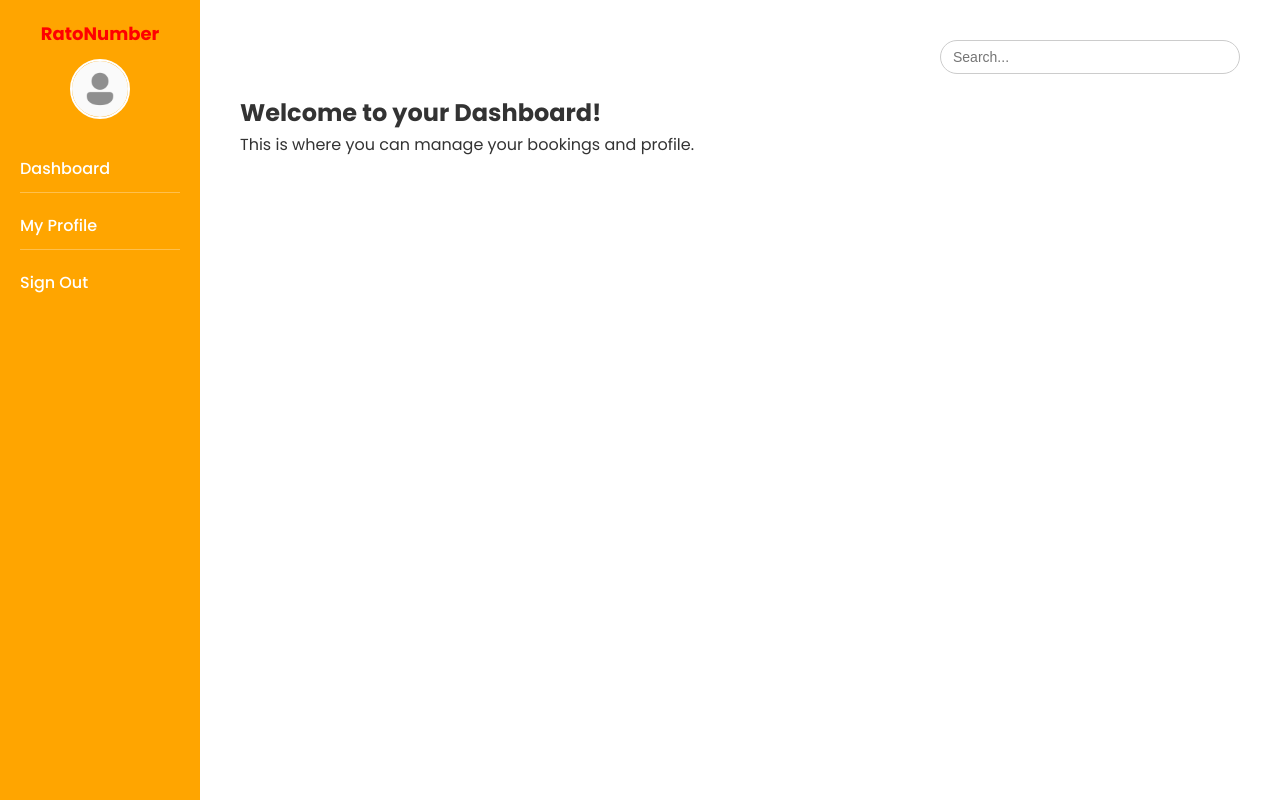
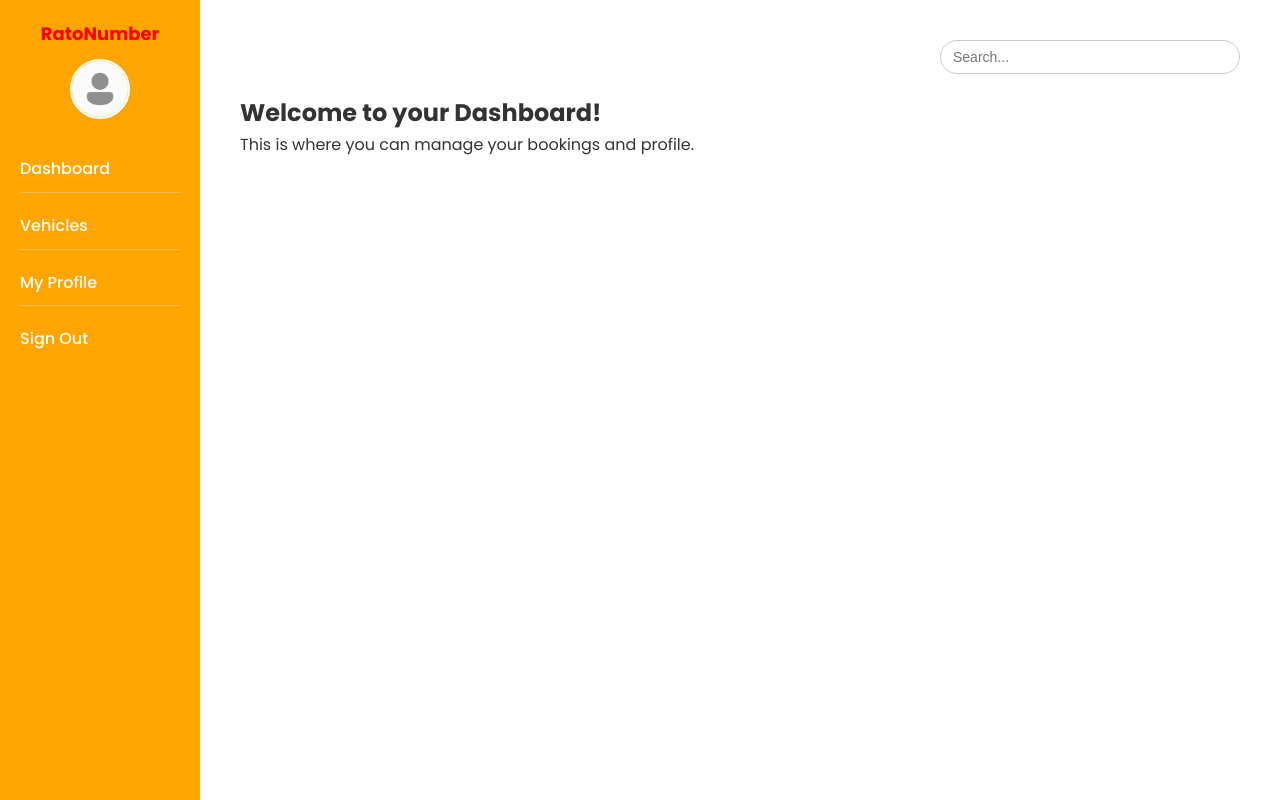
Before and after one commit to SanjeevSinjali/rato_number, a React (Vite) app in the folder frontend/: page /dashboard in a window 1280 px wide. Built offline with nearby package versions, Linux system fonts and the light colour scheme.

Commit message:
chore : Added Vehicles in sidebar

```diff
--- a/frontend/src/components/Dashboard.jsx
+++ b/frontend/src/components/Dashboard.jsx
@@ -14,6 +14,7 @@ const Dashboard = () => {
         </div>
         <ul>
           <li><Link to="/dashboard">Dashboard</Link></li>
+          <li><Link to="/vehicles">Vehicles</Link></li> {/* 👈 New Link Added */}
           <li><Link to="/profile">My Profile</Link></li>
           <li><Link to="/logout">Sign Out</Link></li>
         </ul>
```
